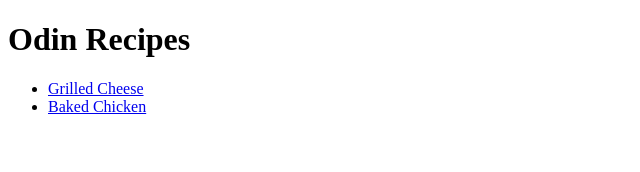
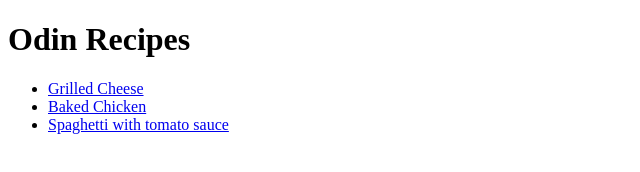
Before and after one commit to HabitualCarrot/odin-recipes, a plain HTML site: page index.html in a window 1280 px wide. Shown: the whole page, without its empty margins (0-640 px from the left). Drawn offline with Linux system fonts and the light colour scheme.

Commit message:
Add link to spaghetti recipe page on index

```diff
--- a/index.html
+++ b/index.html
@@ -11,7 +11,7 @@
         <ul>
             <li><a href="./recipes/grilled-cheese.html">Grilled Cheese</a></li>
             <li><a href="./recipes/baked-chicken.html">Baked Chicken</a></li>
-
+            <li><a href="./recipes/spaghetti.html">Spaghetti with tomato sauce</a></li>
         </ul>
 
 </body>
```
